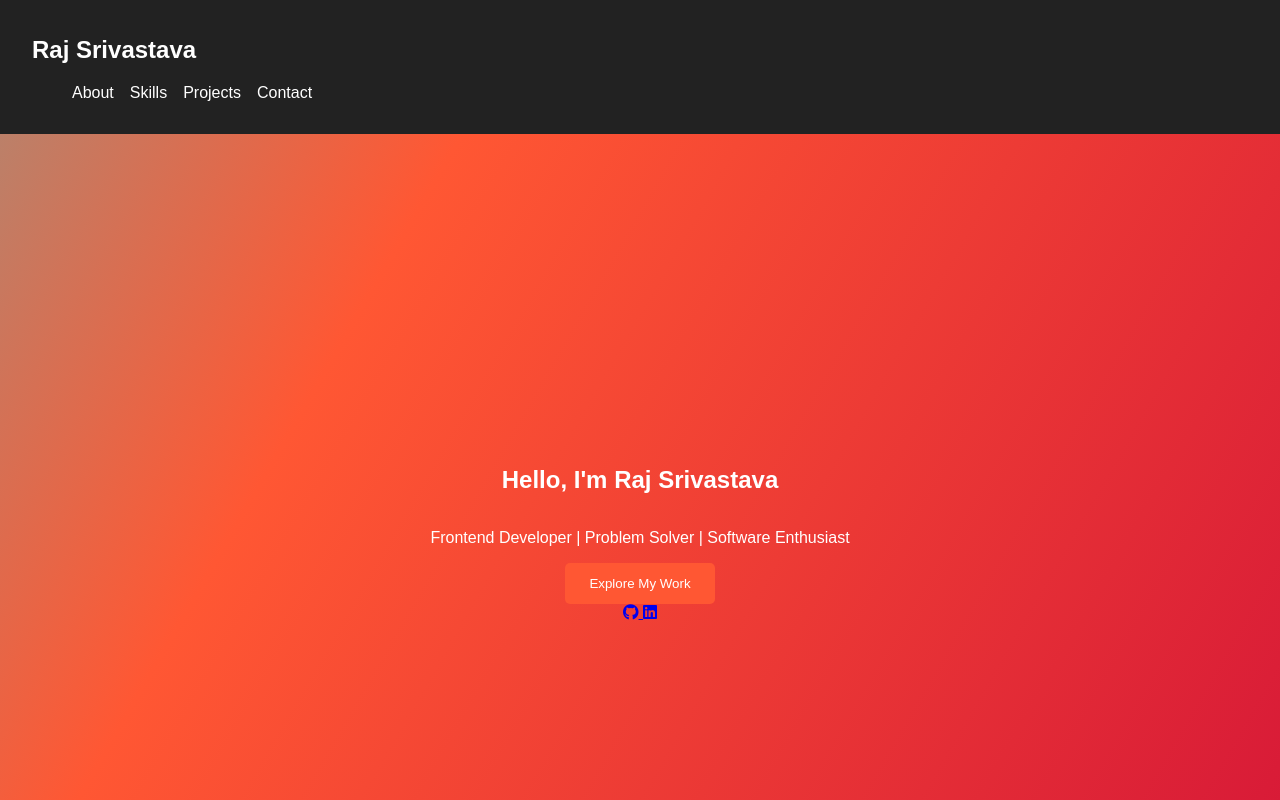
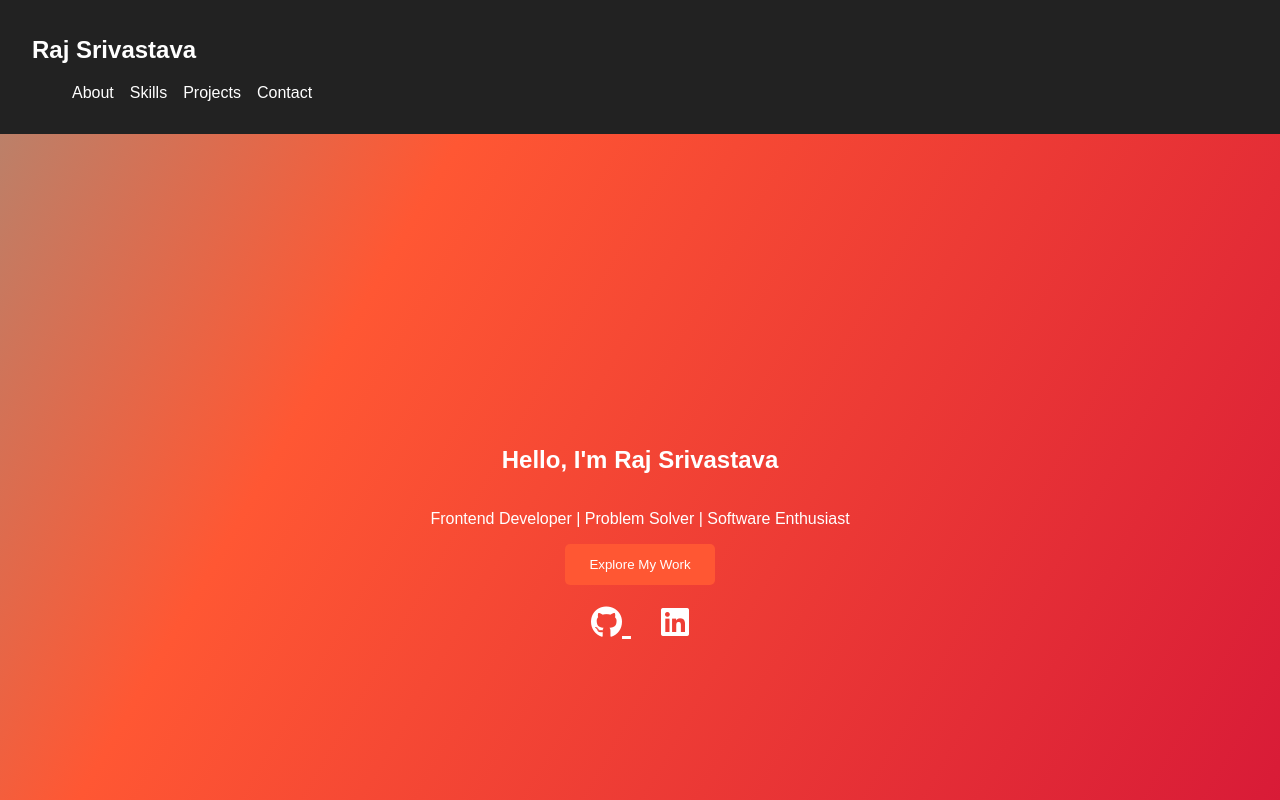
Before and after one commit to Raj-0908/Portfolio-webapp, a plain HTML site: page index.html in a window 1280 px wide. Shown: the top 800 px of the page. Drawn offline with Linux system fonts and the light colour scheme.

Commit message:
Update styles.css

```diff
--- a/styles.css
+++ b/styles.css
@@ -66,6 +66,22 @@ header a:hover {
 
 #hero button:hover {
     background-color: #c70039;
+}
+
+/* Social Links */
+.social-links {
+    margin-top: 20px;
+}
+
+.social-links a {
+    font-size: 2rem;
+    margin: 0 15px;
+    color: #fff;
+    transition: color 0.3s;
+}
+
+.social-links a:hover {
+    color: #ff5733;
 }
 
 /* About Section */
```
